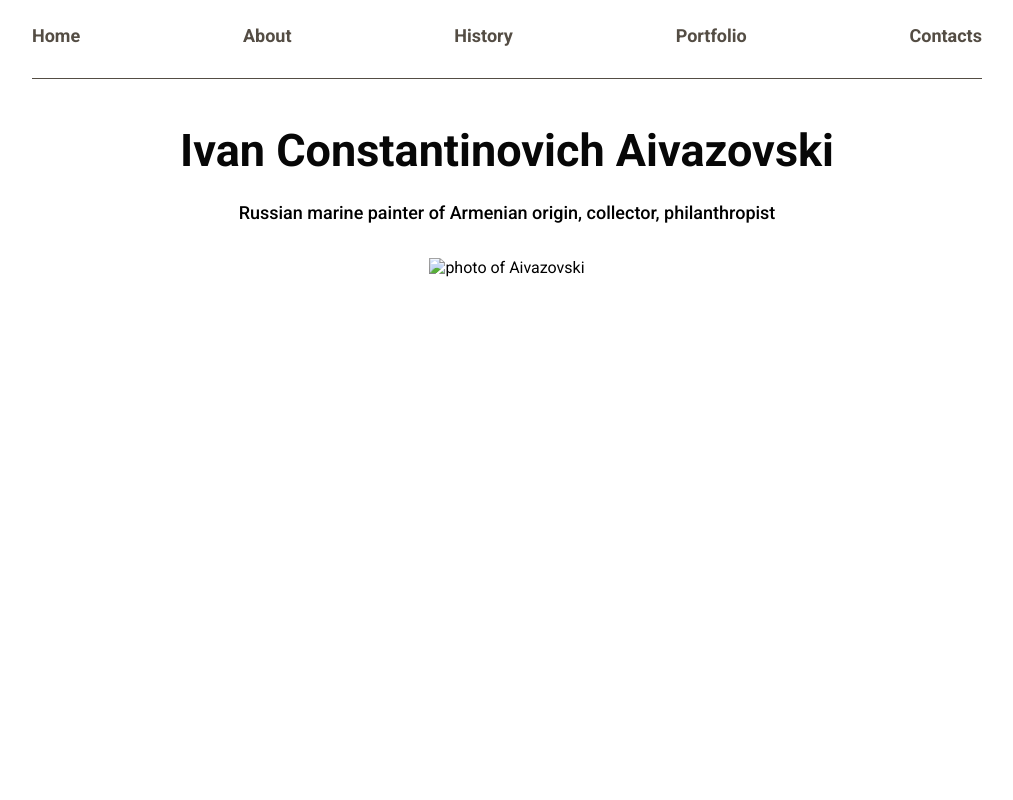
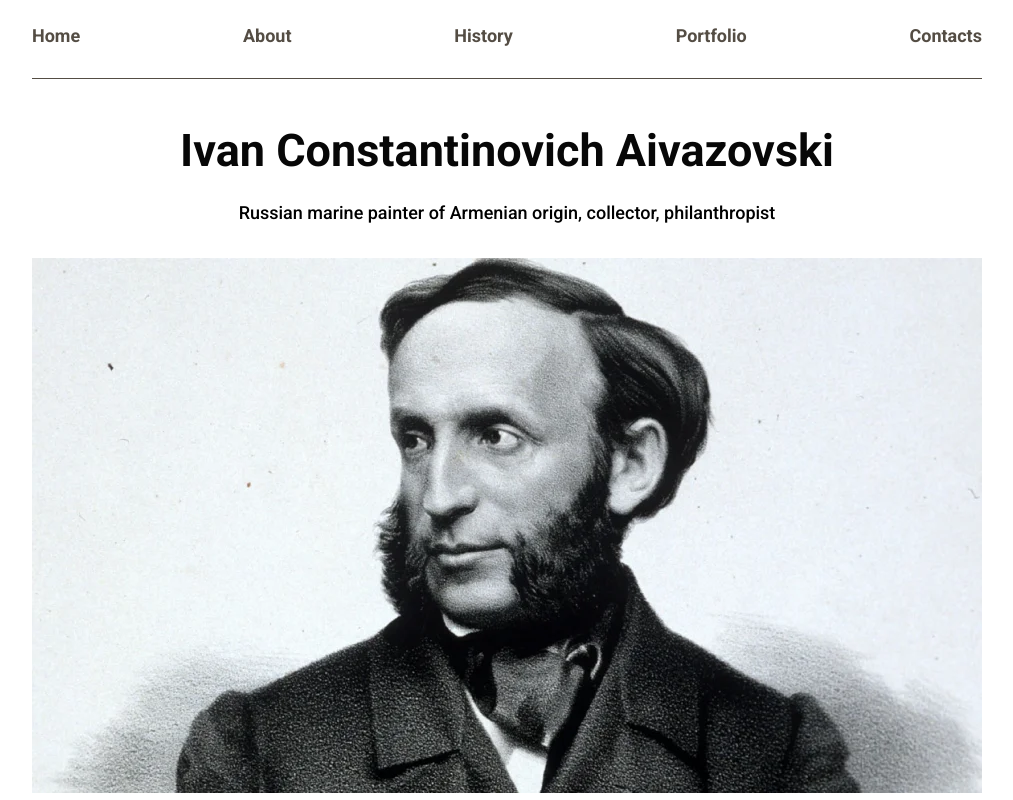
Before and after one commit to Igrxxx/aivazovski_page, a plain HTML site: page index.html in a window 1280 px wide. Shown: the whole page, without its empty margins (133-1146 px from the left). Drawn offline with Linux system fonts and the light colour scheme; the site is published under a folder, as on GitHub Pages, so addresses that start at the root find nothing.

Commit message:
fix photo

```diff
--- a/index.html
+++ b/index.html
@@ -41,7 +41,7 @@
             <div class="container">
                 <h1 class="home-title" aria-label="title">Ivan Constantinovich Aivazovski</h1>
                 <p class="home-description" aria-label="description">Russian marine painter of Armenian origin, collector, philanthropist</p>
-                <img src="/assets/webp/home.webp" alt="photo of Aivazovski" class="home-img">
+                <img src="assets/webp/home.webp" alt="photo of Aivazovski" class="home-img">
             </div>
         </section>
     </main>
```
